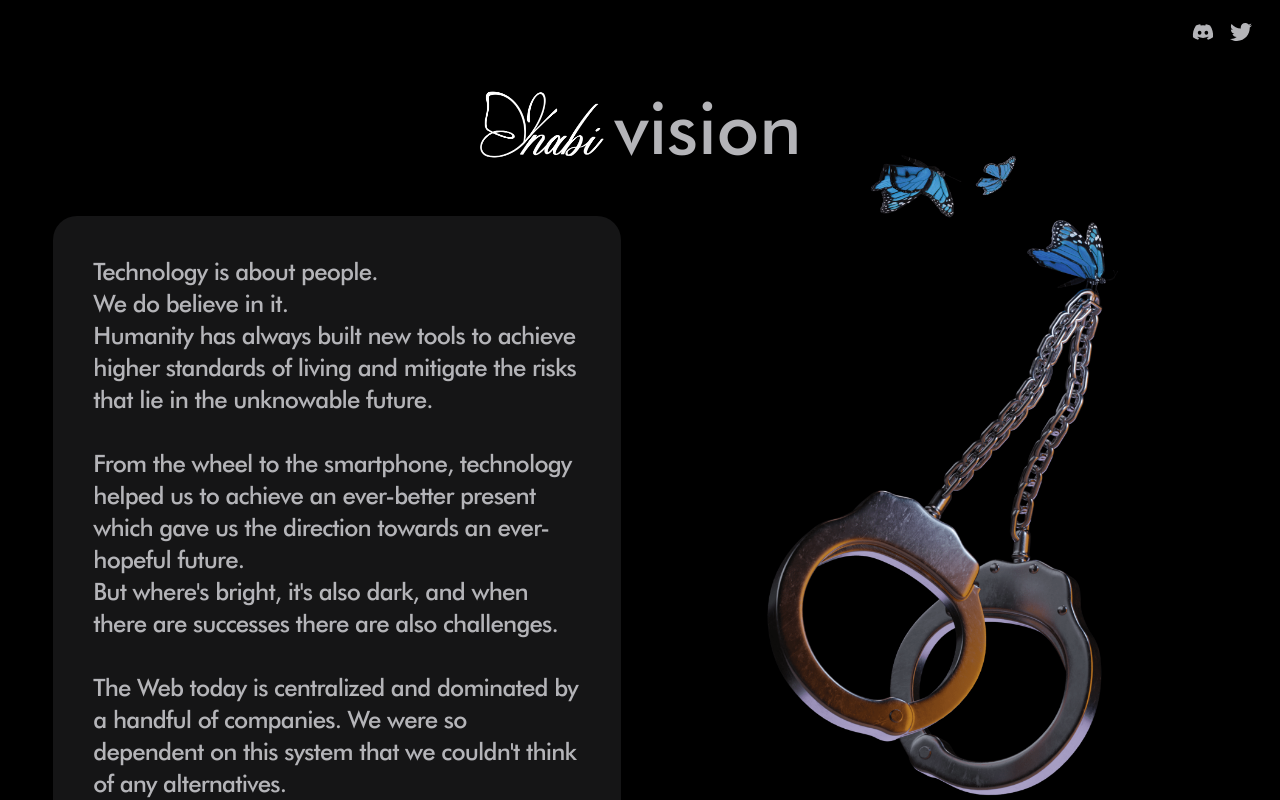
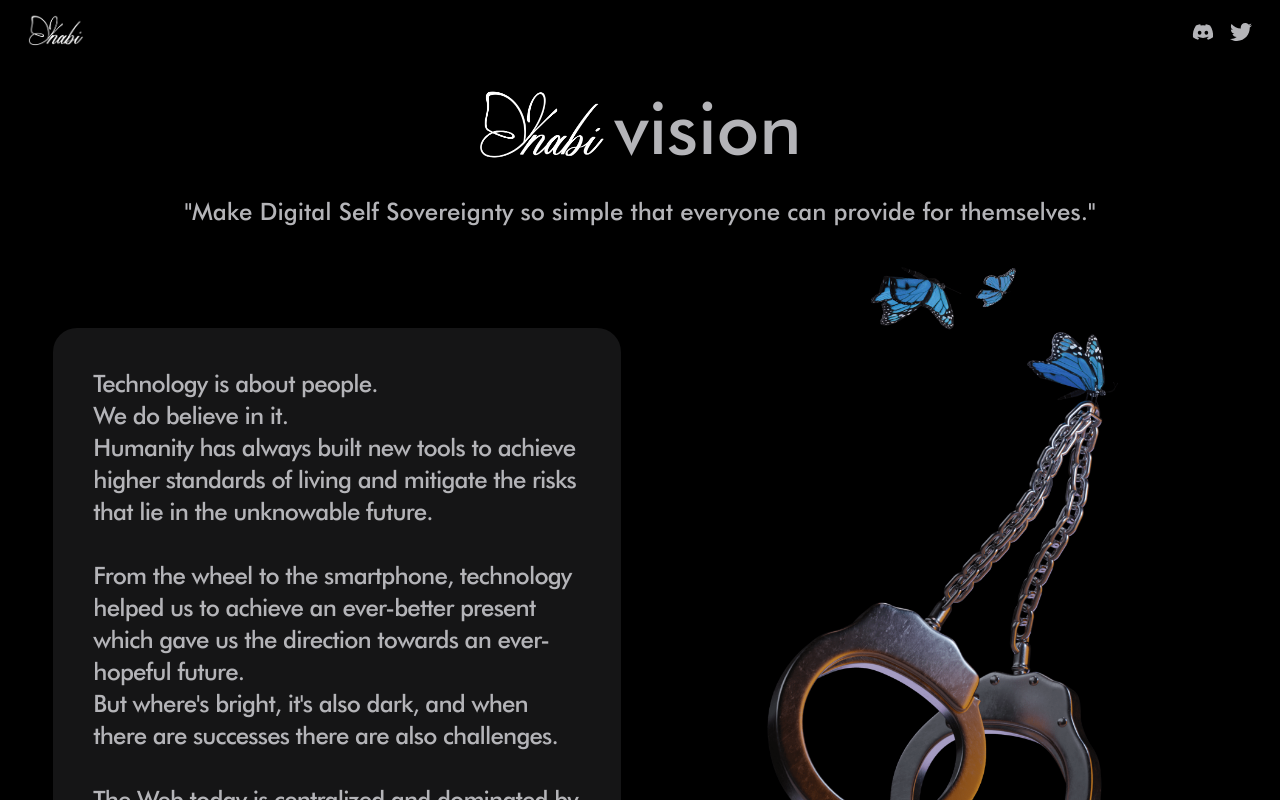
Before and after one commit to enricopro/nabi, a React (Create React App) app: page /discover in a window 1280 px wide. Shown: the top 800 px of the page. Built offline with nearby package versions, Linux system fonts and the light colour scheme.

Commit message:
Small graphic fixes

```diff
--- a/src/Discover.js
+++ b/src/Discover.js
@@ -3,6 +3,7 @@ import cctv from './img/cctv.png';
 import locker from './img/locker.png';
 import btcbutterfly from './img/btcbutterfly.jpg';
 import { useEffect } from 'react';
+import { Link } from "react-router-dom";
 
 export default function Discover() {
 
@@ -13,8 +14,9 @@ export default function Discover() {
   return (
     <>
       <div className="w-screen flex flex-row items-center justify-between h-16 px-5 absolute top-0 fadeIn">
-        <a href="https://nabi.technology/"className="flex flex-row text-secondary w-full items-center">
-        </a>
+        <Link to="home" className="flex flex-row text-secondary w-full items-center hover:cursor-pointer">
+          <img className="ml-2 w-14" src={require("./img/logo.png")} alt="logo"/>
+        </Link>
         <div className="flex flex-row items-center">
           <a href="https://bit.ly/3AReQQT" className="z-10">
             <FaDiscord size={22} className="text-secondary mx-2 hover:text-gray-300 transition-all"/>
@@ -28,7 +30,8 @@ export default function Discover() {
         <img className="mr-2 w-32" src={require("./img/logo.png")} alt="logo"/>
         <h1 className="text-secondary text-7xl">vision</h1>
       </div>
-      <div className="w-11/12 max-w-[1390px] flex flex-col mx-auto mt-10 fadeIn">
+      <p className="text-secondary text-2xl p-5 md:p-0 md:pt-2 text-center w-11/12 mx-auto">"Make Digital Self Sovereignty so simple that everyone can provide for themselves."</p>
+      <div className="w-11/12 max-w-[1390px] flex flex-col mx-auto mt-20 md:mt-10 fadeIn">
         <div className="w-full flex flex-row md:flex-col tracking-tighter justify-between items-stretch">
           <div className="flex flex-col items-center justify-center w-1/2 md:w-full bg-primary rounded-3xl p-10 md:p-8 mr-5 md:mr-0 h-full">
             <p className="text-secondary text-2xl">Technology is about people.<br/>We do believe in it.<br/>Humanity has always built new tools to achieve higher standards of living and mitigate the risks that lie in the unknowable future.<br/><br/>From the wheel to the smartphone, technology helped us to achieve an ever-better present which gave us the direction towards an ever-hopeful future.<br/>But where's bright, it's also dark, and when there are successes there are also challenges.<br/><br/>The Web today is centralized and dominated by a handful of companies. We were so dependent on this system that we couldn't think of any alternatives.<br/>But things are changing.</p>
@@ -56,7 +59,7 @@ export default function Discover() {
           </div>
         </div>
       </div>
-      <div className="w-11/12 max-w-[1390px] flex flex-col mx-auto mt-10 md:mt-4 mb-4 md:mb-0 fadeIn">
+      <div className="w-11/12 max-w-[1390px] flex flex-col mx-auto my-10 md:mt-4 md:mb-0 fadeIn">
         <div className="w-full flex flex-row md:flex-col-reverse tracking-tighter min-h-[490px] justify-between ld:items-center">
           <div className="w-1/2 md:w-full md:h-[390px] rounded-3xl mr-5 md:mr-0 md:mt-0 fadeIn bg-cover bg-center md:bg-contain md:bg-no-repeat ld:h-[590px]" style={{backgroundImage: `url(${btcbutterfly})`}}>
           </div>
--- a/src/Home.js
+++ b/src/Home.js
@@ -185,27 +185,27 @@ export default function Home() {
               </div>
             </div>
           </div>
-          <div className="w-full flex flex-col justify-center items-center mx-auto mb-10 md:mb-4 bg-primary min-h-[490px] rounded-3xl fadeIn md:p-8">
+          <div className="w-full flex flex-col justify-center items-center mx-auto mb-10 md:mb-4 bg-primary min-h-[490px] rounded-3xl fadeIn">
             <div className="flex flex-col justify-center items-center">
-              <div className="text-[4rem] md:text-5xl font-semibold text-secondary pt-7 md:pt-0 md:text-center">What's inside</div>
+              <div className="text-[4rem] md:text-5xl font-semibold text-secondary pt-7 md:text-center md:p-8">What's inside</div>
               <div className="flex flex-row justify-center items-center">
                 <div className="w-2/5 h-full p-10 text-secondary min-h-[950px] flex flex-col justify-between items-center text-center md:hidden">
                   <p className="text-secondary text-6xl font-semibold">Simply<br/>compact</p>
                   <p className="text-secondary text-6xl font-semibold">Silent</p>
                   <p className="text-secondary text-6xl font-semibold">Fast</p>
                 </div>
-                <div className="w-3/5 md:w-full h-full">
-                  <img className="mt-10" src={require("./img/esploso.png")} alt="components"/>
+                <div className="w-3/5 md:w-full h-full md:pl-4 md:pb-4">
+                  <img className="" src={require("./img/esploso.png")} alt="components"/>
                 </div>
               </div>
             </div>
           </div>
-          <div className="w-full flex flex-row md:flex-col justify-center items-center mx-auto mb-10 md:mb-4 bg-primary min-h-[100px] rounded-3xl fadeIn md:p-8">
+          <div className="w-full flex flex-row md:flex-col justify-center items-center p-5 mx-auto mb-10 md:mb-4 bg-primary min-h-[100px] rounded-3xl fadeIn md:p-8">
             <div className="md:w-full md:p-5 text-secondary flex items-center justify-center">
               <img className="h-24" src={require("./img/logo.png")} alt="logo"/>
             </div>
             <div className="md:w-full">
-              <p className="text-secondary text-2xl font-semibold p-10 md:p-0 md:pt-2 md:text-center">"Make Digital Self Sovereignty so simple that everyone can provide for themselves."</p>
+              <p className="text-secondary text-2xl font-semibold p-5 md:p-0 md:pt-2 md:text-center">"Make Digital Self Sovereignty so simple that everyone can provide for themselves."</p>
             </div>
           </div>
           <div className="w-full flex flex-row justify-center items-center mx-auto mb-10 md:mb-5 min-h-[50px] rounded-3xl fadeIn">
```
